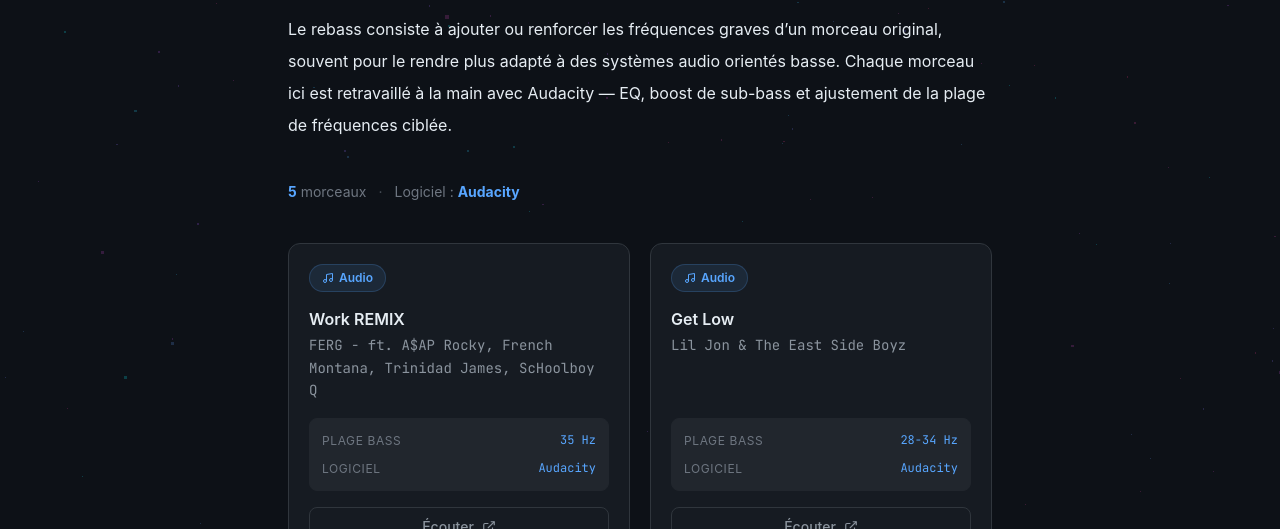
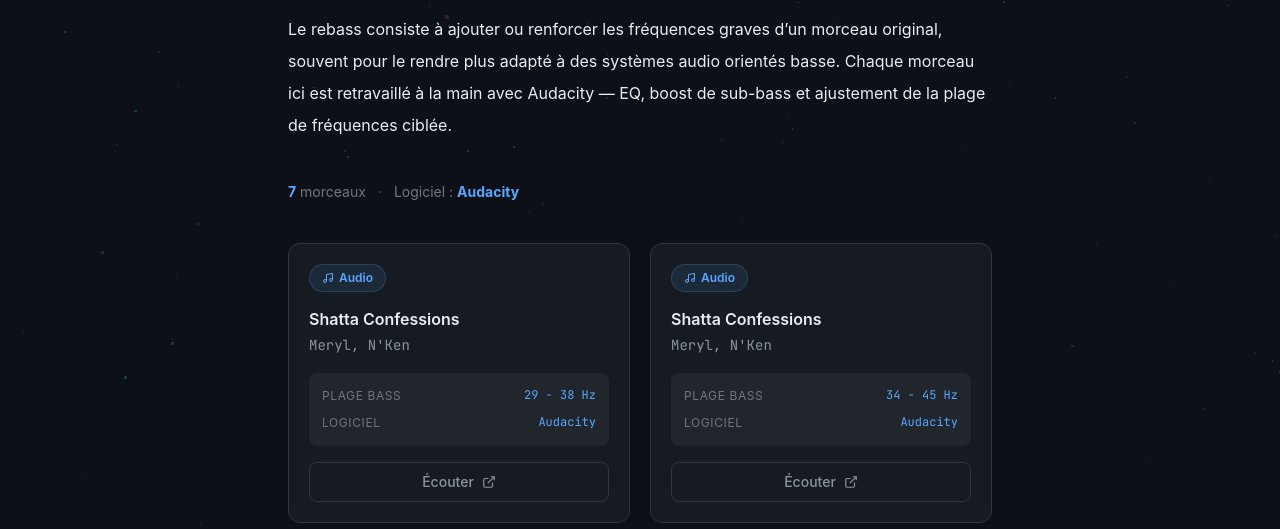
Before and after one commit to rpmn0ise/rpmn0ise.github.io, an Eleventy site: page src/pages/rebass.md in a window 1280 px wide. Shown: the part 271-800 px from the top of the page. Built offline with nearby package versions, Linux system fonts and the light colour scheme; Eleventy itself is replaced by a stand-in of ours; files that its build step writes are made by us from their sources; what markdown-it-attrs would draw is missing.

Commit message:
feat: page rebass

```diff
--- a/src/pages/rebass.md
+++ b/src/pages/rebass.md
@@ -5,6 +5,20 @@ description: Mes productions de rebass — morceaux retravaillés pour amplifier
 permalink: /rebass/
 
 tracks:
+  - titre: "Shatta Confessions"
+    artiste: "Meryl, N'Ken"
+    plage: "29 - 38 Hz"
+    logiciel: "Audacity"
+    lien: "https://pillows.su/f/de64931d01741580858bac3faed7bdf0"
+    plateforme: PillowCase
+
+  - titre: "Shatta Confessions"
+    artiste: "Meryl, N'Ken"
+    plage: "34 - 45 Hz"
+    logiciel: "Audacity"
+    lien: "https://pillows.su/f/a59c93f9e1bc33c27ce0d71ea888f1df"
+    plateforme: PillowCase
+
   - titre: "Work REMIX"
     artiste: "FERG - ft. A$AP Rocky, French Montana, Trinidad James, ScHoolboy Q"
     plage: "35 Hz"
```
